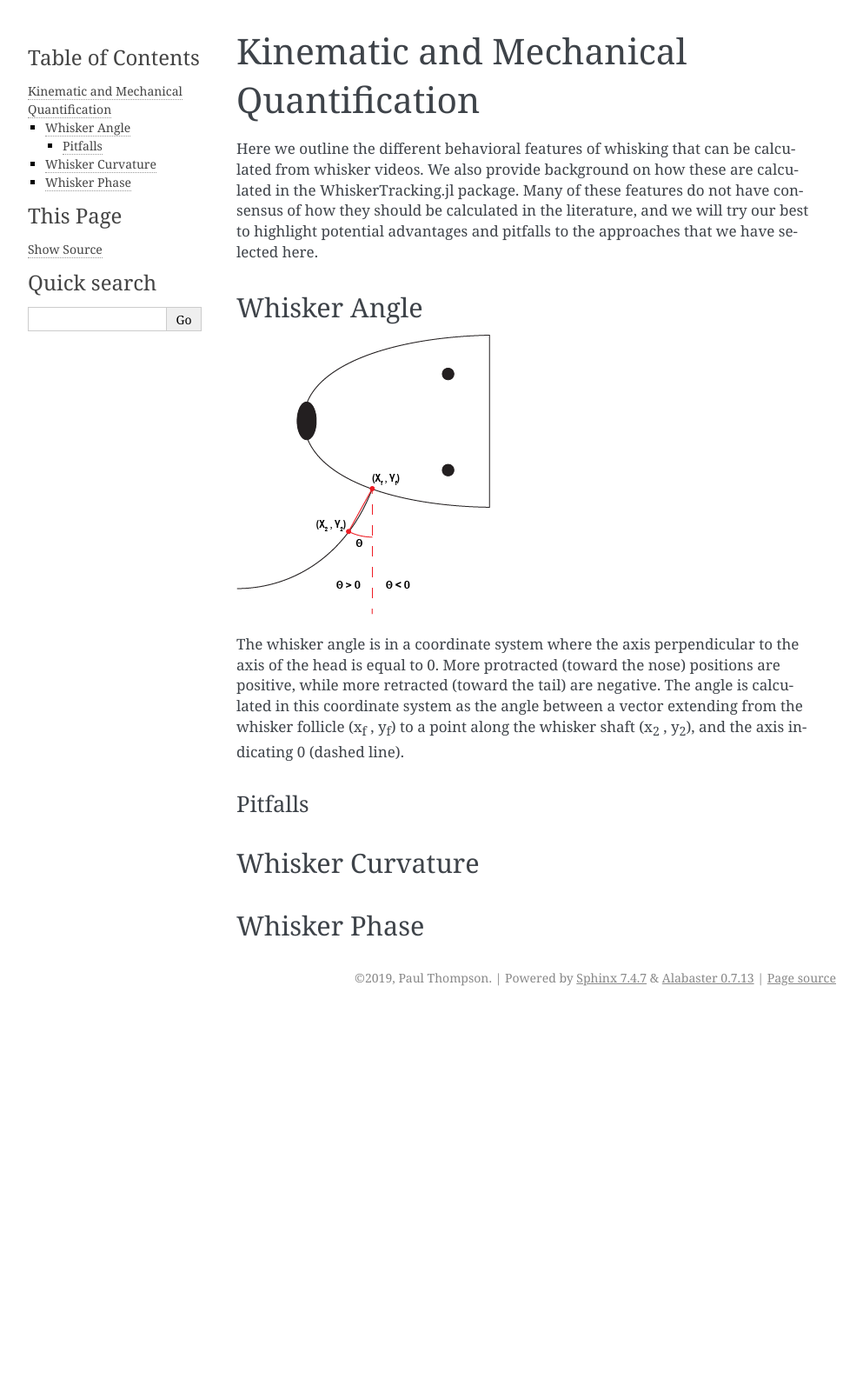
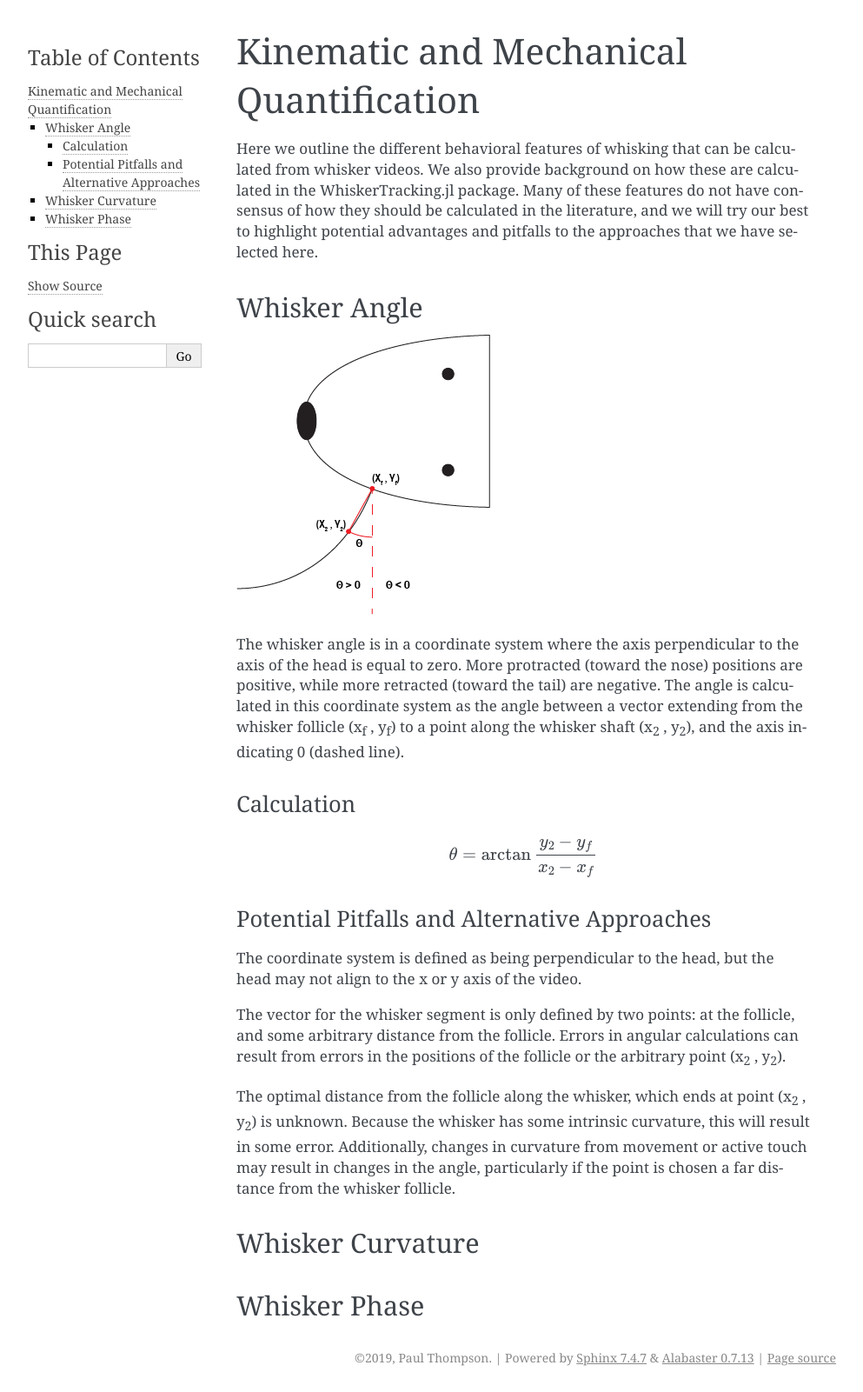
Before and after one commit to paulmthompson/WhiskerTracking.jl, a Sphinx documentation site: the page built from docs/Kinematics_Mechanics.rst, in a window 1280 px wide. Shown: the whole page at 87% size, without its empty margins (148-1141 px from the left). Built offline with Sphinx 7.4.7, drawn with Linux system fonts in a browser that asks for light colours; before the commit the page ends 1164 px from its top, so only the background shows below that.

Commit message:
update documentation

```diff
--- a/docs/Kinematics_Mechanics.rst
+++ b/docs/Kinematics_Mechanics.rst
@@ -16,15 +16,34 @@ Whisker Angle
 .. image:: media/mouse_angle.png
 
 The whisker angle is in a coordinate system where the axis perpendicular to the axis
-of the head is equal to 0. More protracted (toward the nose) positions are positive,
+of the head is equal to zero. More protracted (toward the nose) positions are positive,
 while more retracted (toward the tail) are negative. The angle is calculated in this
 coordinate system as the angle between a vector extending from the whisker follicle (|x_f| , |y_f|) to a
 point along the whisker shaft (|x_2| , |y_2|), and the axis indicating 0 (dashed line).
 
-Pitfalls
-~~~~~~~~~
+Calculation
+~~~~~~~~~~~~
 
+.. math::
 
+   \theta = \arctan{ \frac{ y_2 - y_f }{ x_2 - x_f } }
+
+Potential Pitfalls and Alternative Approaches
+~~~~~~~~~~~~~~~~~~~~~~~~~~~~~~~~~~~~~~~~~~~~~~
+
+The coordinate system is defined as being perpendicular to the head, but the
+head may not align to the x or y axis of the video.
+
+The vector for the whisker segment is only defined by two points: at the follicle,
+and some arbitrary distance from the follicle.  Errors in angular calculations
+can result from errors in the positions of the follicle or the arbitrary point
+(|x_2| , |y_2|).
+
+The optimal distance from the follicle along the whisker, which ends at point
+(|x_2| , |y_2|) is unknown. Because the whisker has some intrinsic curvature,
+this will result in some error. Additionally, changes in curvature from
+movement or active touch may result in changes in the angle, particularly if
+the point is chosen a far distance from the whisker follicle.
 
 Whisker Curvature
 ------------------
```
